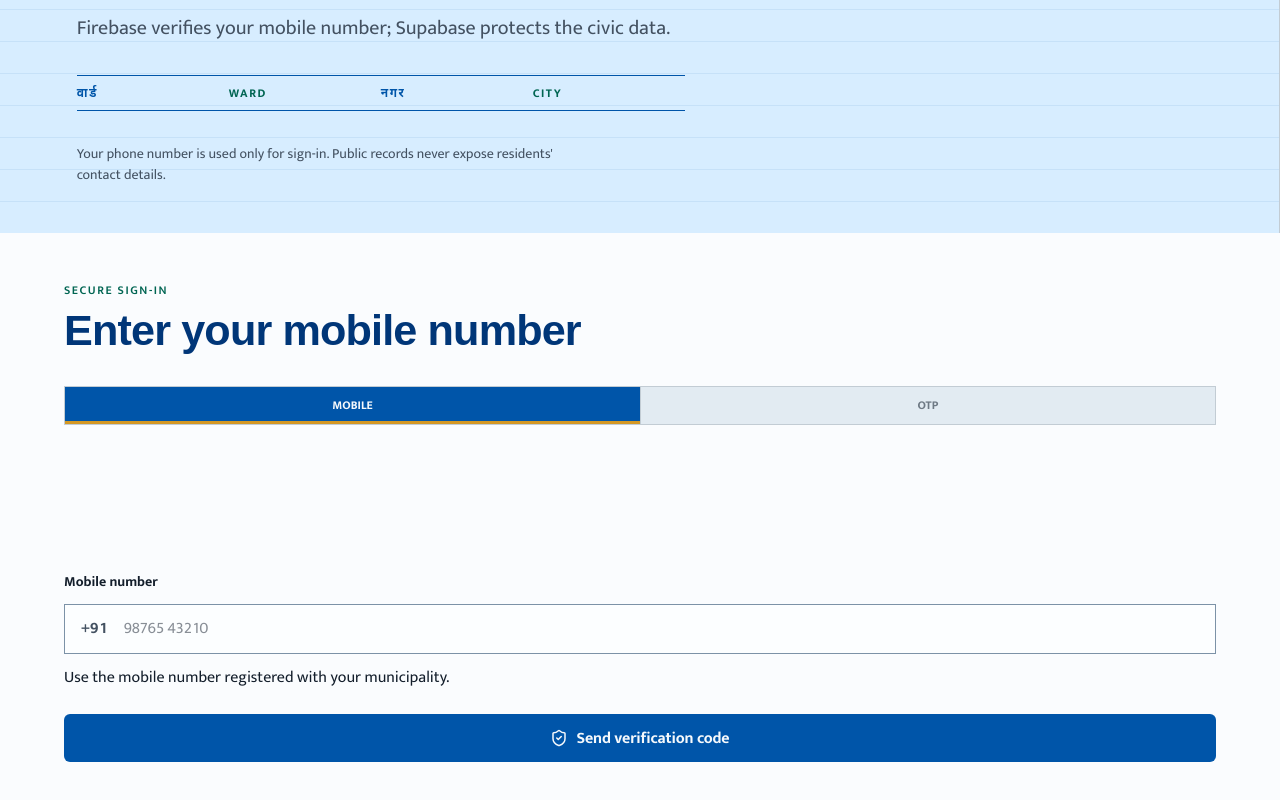
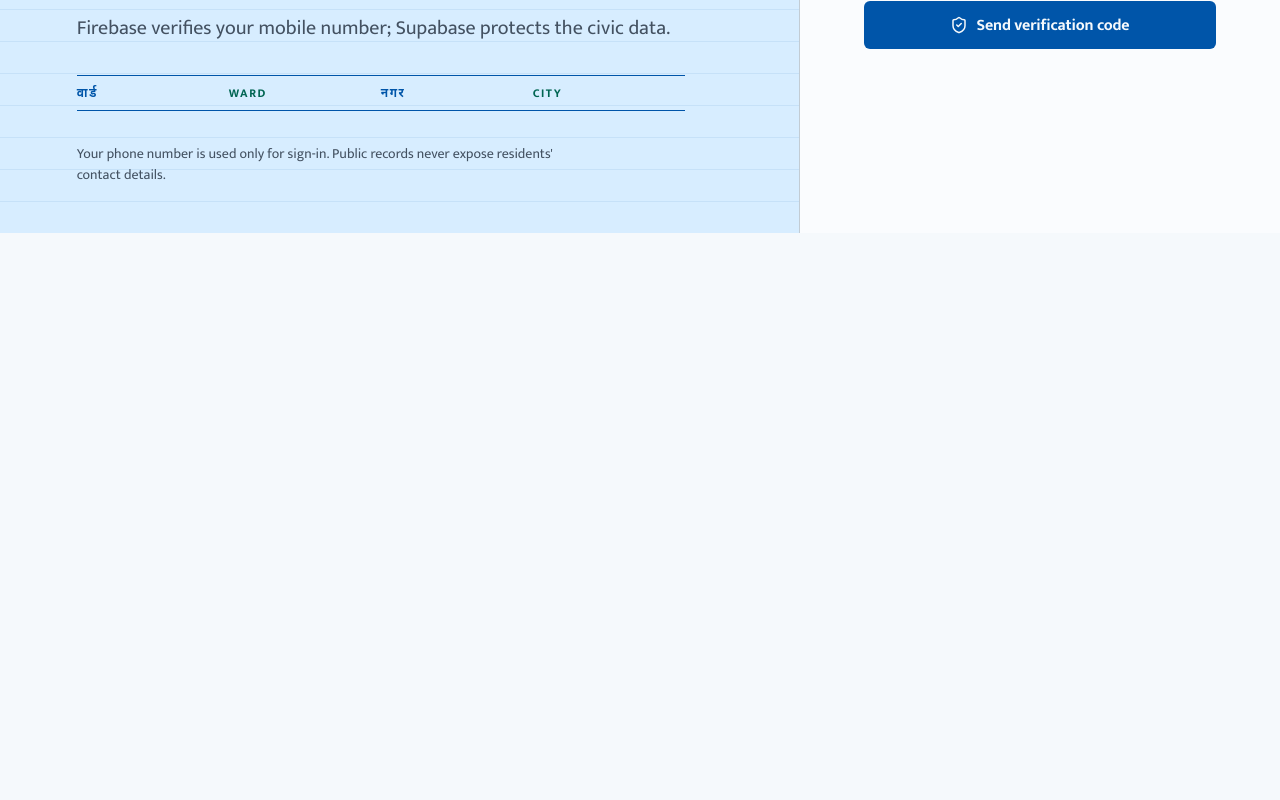
Before and after one commit to vishwajeetraj11/nagarsakhi, a Next.js app: page / in a window 1280 px wide. Shown: the part 580-1380 px from the top of the page. After the commit the page ends 813 px from the top, so only its background shows below. Built offline with nearby package versions, Linux system fonts and the light colour scheme; no server answers; a web font is replaced by a local one.

Commit message:
fix: restore login layout spacing

```diff
--- a/src/app/globals.css
+++ b/src/app/globals.css
@@ -468,6 +468,7 @@
   }
 
   .live-login .login-panel {
+    gap: var(--space-6);
     justify-content: center;
   }
 
@@ -655,8 +656,11 @@
   }
 
   .recaptcha-wrap {
+    min-height: 0;
+  }
+
+  .recaptcha-wrap:not(:empty) {
     min-height: 4.875rem;
-    margin-top: var(--space-1);
   }
 
   .recaptcha-wrap--hidden {
@@ -844,7 +848,7 @@
     min-height: 100svh;
   }
 
-  #main-content {
+  .app-frame > #main-content {
     display: flex;
     flex: 1;
     min-width: 0;
@@ -944,6 +948,7 @@
   }
 
   .login-intro {
+    min-width: 0;
     min-height: 100svh;
     border-right: 1px solid var(--line);
     border-bottom: 0;
@@ -951,6 +956,7 @@
   }
 
   .login-panel {
+    min-width: 0;
     padding: var(--space-12) clamp(var(--space-8), 5vw, 5rem);
   }
 
```
